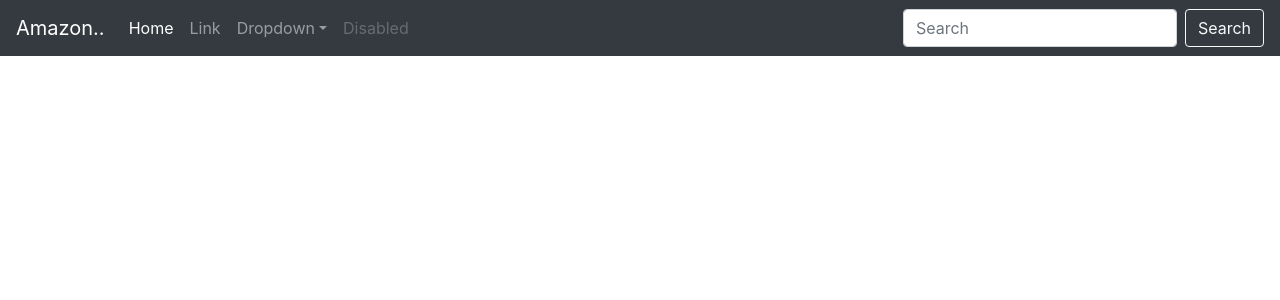
After one commit to ayushkr07/e_commerce, a Django app: template blog/templates/blog/base.html in a window 1280 px wide. The commit adds this page. Shown: the top 300 px of the page. Run offline with Django 3.2, Linux system fonts and the light colour scheme; the template is opened without the code that fills it, so the values that code supplies are empty; some libraries are stand-ins or nearby versions.

Commit message:
static files added

```diff
--- /dev/null
+++ b/blog/static/blog/myblog.txt
@@ -0,0 +1 @@
+hahahahaha
--- /dev/null
+++ b/blog/static/blog/style.css
@@ -0,0 +1,3 @@
+h1{
+color:red;
+}
--- /dev/null
+++ b/blog/templates/blog/base.html
@@ -0,0 +1,62 @@
+{% load static %}
+<!doctype html>
+<html lang="en">
+    <head>
+        <!-- Required meta tags -->
+        <meta charset="utf-8">
+        <meta name="viewport" content="width=device-width, initial-scale=1, shrink-to-fit=no">
+
+        <!-- Bootstrap CSS -->
+        <link rel="stylesheet" href="https://stackpath.bootstrapcdn.com/bootstrap/4.3.1/css/bootstrap.min.css" integrity="sha384-ggOyR0iXCbMQv3Xipma34MD+dH/1fQ784/j6cY/iJTQUOhcWr7x9JvoRxT2MZw1T" crossorigin="anonymous">
+        <link rel="stylesheet" href="{% static 'blog/style.css' %}">
+        <title>{% block title %}{% endblock %}</title>
+    </head>
+    <body>
+        <nav class="navbar navbar-expand-lg navbar-dark bg-dark">
+            <a class="navbar-brand" href="#">Amazon..</a>
+            <button class="navbar-toggler" type="button" data-toggle="collapse" data-target="#navbarSupportedContent" aria-controls="navbarSupportedContent" aria-expanded="false" aria-label="Toggle navigation">
+                <span class="navbar-toggler-icon"></span>
+            </button>
+
+            <div class="collapse navbar-collapse" id="navbarSupportedContent">
+                <ul class="navbar-nav mr-auto">
+                    <li class="nav-item active">
+                        <a class="nav-link" href="#">Home <span class="sr-only">(current)</span></a>
+                    </li>
+                    <li class="nav-item">
+                        <a class="nav-link" href="#">Link</a>
+                    </li>
+                    <li class="nav-item dropdown">
+                        <a class="nav-link dropdown-toggle" href="#" id="navbarDropdown" role="button" data-toggle="dropdown" aria-haspopup="true" aria-expanded="false">Dropdown</a>
+                        <div class="dropdown-menu" aria-labelledby="navbarDropdown">
+                            <a class="dropdown-item" href="#">Action</a>
+                            <a class="dropdown-item" href="#">Another action</a>
+                            <div class="dropdown-divider"></div>
+                            <a class="dropdown-item" href="#">Something else here</a>
+                        </div>
+                    </li>
+                    <li class="nav-item">
+                        <a class="nav-link disabled" href="#" tabindex="-1" aria-disabled="true">Disabled</a>
+                    </li>
+                </ul>
+                <form class="form-inline my-2 my-lg-0">
+                    <input class="form-control mr-sm-2" type="search" placeholder="Search" aria-label="Search">
+                    <button class="btn btn-outline-light my-2 my-sm-0" type="submit">Search</button>
+                </form>
+            </div>
+        </nav>
+
+        {% block content %}
+        {% endblock %}
+
+
+
+
+
+        <!-- Optional JavaScript -->
+        <!-- jQuery first, then Popper.js, then Bootstrap JS -->
+        <script src="https://code.jquery.com/jquery-3.3.1.slim.min.js" integrity="sha384-q8i/X+965DzO0rT7abK41JStQIAqVgRVzpbzo5smXKp4YfRvH+8abtTE1Pi6jizo" crossorigin="anonymous"></script>
+        <script src="https://cdnjs.cloudflare.com/ajax/libs/popper.js/1.14.7/umd/popper.min.js" integrity="sha384-UO2eT0CpHqdSJQ6hJty5KVphtPhzWj9WO1clHTMGa3JDZwrnQq4sF86dIHNDz0W1" crossorigin="anonymous"></script>
+        <script src="https://stackpath.bootstrapcdn.com/bootstrap/4.3.1/js/bootstrap.min.js" integrity="sha384-JjSmVgyd0p3pXB1rRibZUAYoIIy6OrQ6VrjIEaFf/nJGzIxFDsf4x0xIM+B07jRM" crossorigin="anonymous"></script>
+    </body>
+</html>
--- a/blog/templates/blog/index.html
+++ b/blog/templates/blog/index.html
@@ -1,4 +1,4 @@
-{% extends 'shop/base.html' %}
+{% extends 'blog/base.html' %}
 {% block title %}Home{% endblock %}
 {% block content %}
 <h1 align="center">Welcome to my Blog</h1>
```
